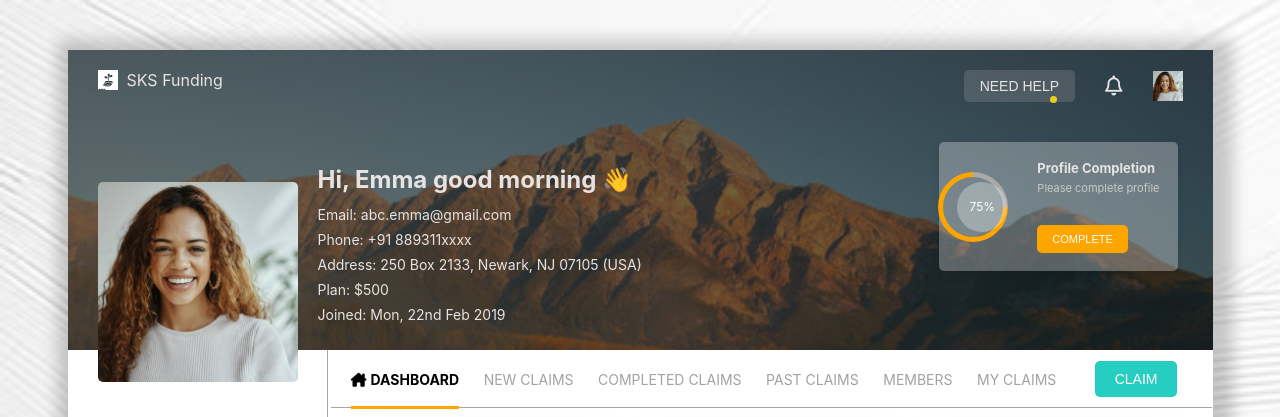
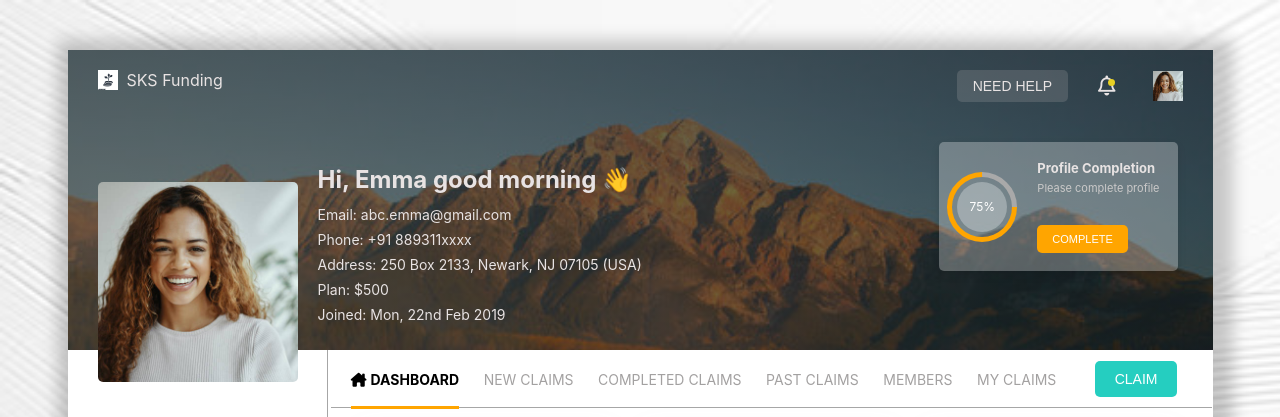
Before and after one commit to ayushi-gajera/profile-webpage, a plain HTML site: page index.html in a window 1280 px wide. Shown: the top 417 px of the page. Drawn offline with Linux system fonts and the light colour scheme.

Commit message:
Add Webpage

```diff
--- a/style.css
+++ b/style.css
@@ -127,9 +127,9 @@ body {
     width: 7px;
     border-radius: 50%;
     background-color: rgb(231, 208, 35);
-    position: absolute;
-    left: 82%;
-    top: 12%;
+    position: relative;
+    left: -16.8%;
+    top: -10%;
 }
 
 .completion-card {
@@ -161,7 +161,7 @@ body {
     position: absolute;
     border-top-color: rgb(169, 169, 169);
     rotate: 45deg;
-    left: 73.3%;
+    margin-left: -10px;
 }
 
 .progress-text {
```
